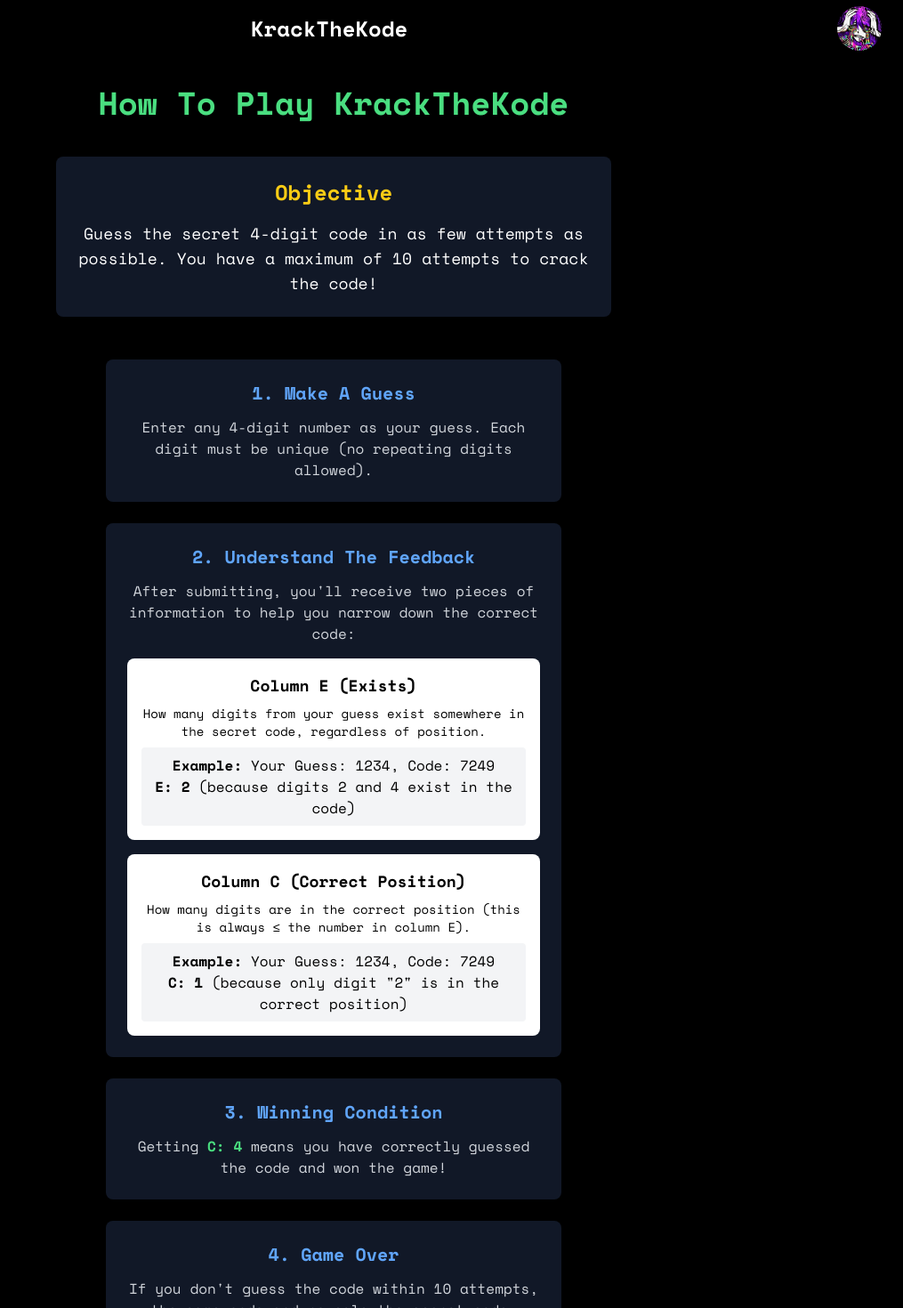
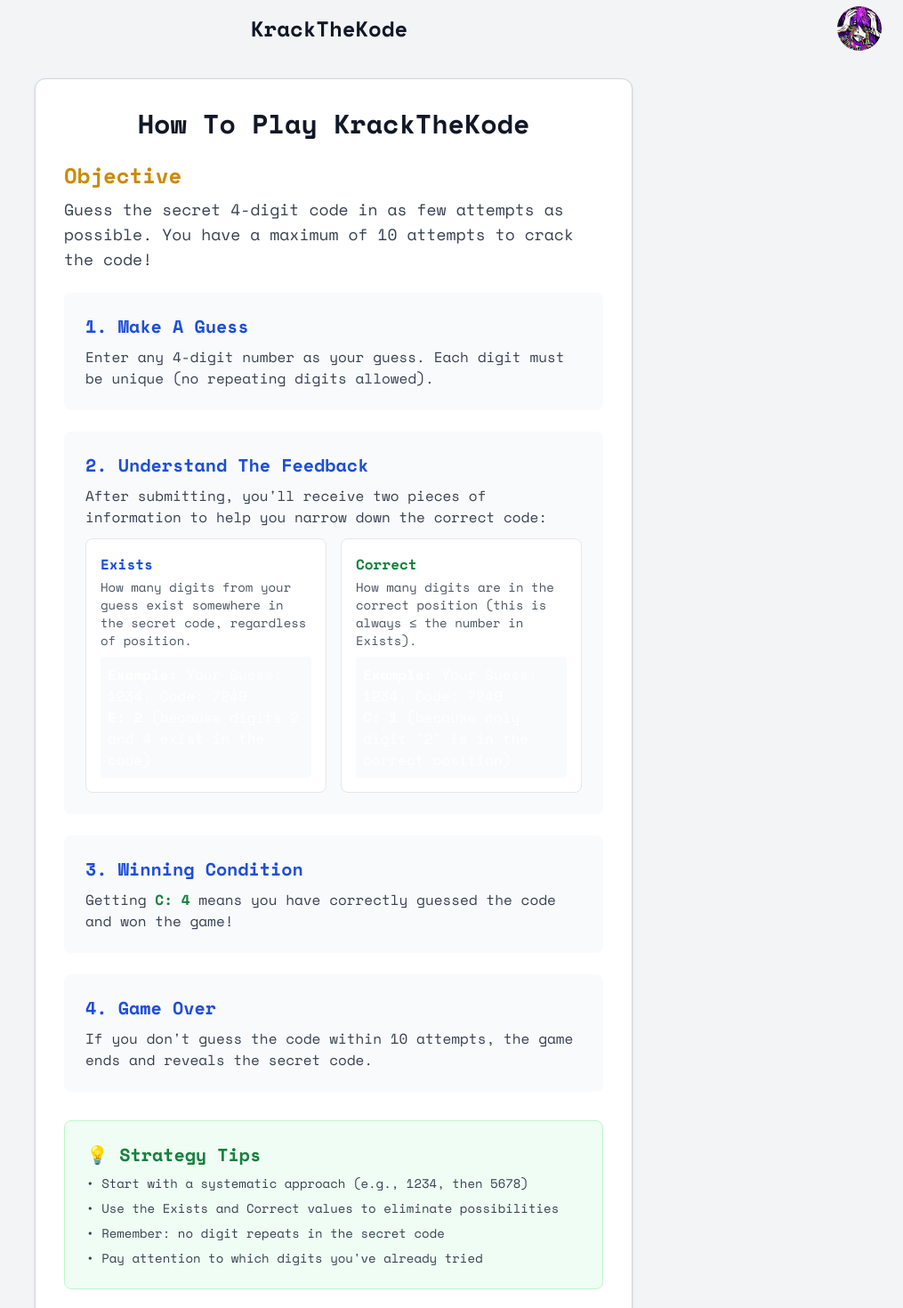
Before and after one commit to Pyrrho-elis/master-mind, a SvelteKit app: page /rules in a window 1280 px wide. Shown: the top 1470 px of the page at 89% size, without its empty margins (265-1280 px from the left). Built offline with nearby package versions, Linux system fonts and the light colour scheme.

Commit message:
refactor Nav and layout styles for improved responsiveness; update game rules page with enhanced structure and styling

```diff
--- a/src/components/Nav.svelte
+++ b/src/components/Nav.svelte
@@ -7,11 +7,11 @@
 	console.log(url);
 </script>
 
-<div class="flex justify-between items-center w-screen text-white h-16 px-6">
+<div class="flex justify-between items-center w-screen text-gray-900 h-16 px-4 sm:px-6">
 	{#if url == '/rules'}
 		<a
 			href="/"
-			class="w-[40px] h-[40px] flex items-center justify-center hover:bg-gray-800 rounded-lg transition-colors"
+			class="w-[40px] h-[40px] flex items-center justify-center hover:bg-gray-100 rounded-lg transition-colors"
 			aria-label="Go back to game"
 		>
 			<IoMdArrowRoundBack />
@@ -19,16 +19,16 @@
 	{:else if url == '/'}
 		<a
 			href="/rules"
-			class="w-[40px] h-[40px] flex items-center justify-center hover:bg-gray-800 rounded-lg transition-colors"
+			class="w-[40px] h-[40px] flex items-center justify-center hover:bg-gray-100 rounded-lg transition-colors"
 			aria-label="View game rules"
 		>
 			<GoInfo />
 		</a>
 	{/if}
-	<h1 class="text-2xl font-black">KrackTheKode</h1>
+	<h1 class="text-xl sm:text-2xl font-black">KrackTheKode</h1>
 	<a
 		href="https://t.me/PyrrhoOfElis"
-		class="w-[50px] h-[50px] flex items-center justify-center hover:bg-gray-800 rounded-full transition-colors"
+		class="w-[40px] h-[40px] sm:w-[50px] sm:h-[50px] flex items-center justify-center hover:bg-gray-100 rounded-full transition-colors"
 		aria-label="Contact developer on Telegram"
 	>
 		<img class="rounded-full w-full h-full object-cover" src="pyrr.jpg" alt="Developer avatar" />
--- a/src/routes/+page.svelte
+++ b/src/routes/+page.svelte
@@ -232,45 +232,47 @@
 	};
 </script>
 
-<div class="flex flex-col h-screen items-center bg-black">
-	<div class="flex justify-between items-center w-screen text-white h-16">
+<div class="min-h-screen bg-gray-100 flex flex-col">
+	<!-- Sticky Header -->
+	<header class="sticky top-0 z-10 bg-white border-b border-gray-200">
+		<div class="max-w-3xl mx-auto flex items-center justify-between h-16 px-4">
 			<Nav />
 		</div>
-	<div
-		class="flex flex-col justify-center items-center p-6 rounded-lg border-2 bg-gray gap-8 my-10 w-[350px] text-black"
-	>
-		<div class="flex justify-between items-center w-full">
-			<p class="text-white text-lg">Attempts: {guess}/{MAX_ATTEMPTS}</p>
-			<button
-				on:click={resetGame}
-				class="text-black rounded-lg p-2 bg-white hover:bg-gray-200 transition-colors"
-			>
-				New Game
-			</button>
+	</header>
+
+	<main class="flex-1 flex flex-col items-center justify-center px-2 sm:px-4 py-6">
+		<div class="w-full max-w-3xl">
+			<div class="text-center mb-4">
+				<p class="text-sm text-gray-600">Attempt {guess} of {MAX_ATTEMPTS}</p>
 			</div>
 
+			<!-- Responsive grid: input and results side by side on md+, stacked on mobile -->
+			<div class="grid grid-cols-1 md:grid-cols-2 gap-6">
+				<!-- Input Card -->
+				<div class="bg-white rounded-xl border border-gray-300 shadow p-4 sm:p-6 flex flex-col justify-between min-h-[340px]">
 					{#if gameWon}
-			<div class="text-center">
-				<h1 class="text-3xl text-green-600 font-bold mb-2">🎉 You Win! 🎉</h1>
-				<p class="text-white">You solved it in {guess} attempts!</p>
+						<div class="text-center py-6 flex-1 flex flex-col justify-center">
+							<div class="text-4xl mb-2">🎉</div>
+							<h2 class="text-2xl font-bold text-green-600 mb-2">You Win!</h2>
+							<p class="text-gray-700 mb-4">You cracked the code in {guess} attempts.</p>
+							<button on:click={resetGame} class="w-full py-2 bg-gray-900 text-white rounded-lg font-semibold hover:bg-gray-800 transition">Play Again</button>
 						</div>
 					{:else if gameOver}
-			<div class="text-center">
-				<h1 class="text-3xl text-red-600 font-bold mb-2">Game Over</h1>
-				<p class="text-white">The code was: <span class="font-bold text-yellow-400">{code}</span></p>
+						<div class="text-center py-6 flex-1 flex flex-col justify-center">
+							<div class="text-4xl mb-2">💥</div>
+							<h2 class="text-2xl font-bold text-red-600 mb-2">Game Over</h2>
+							<p class="text-gray-700 mb-4">The code was <span class="font-mono font-bold">{code}</span></p>
+							<button on:click={resetGame} class="w-full py-2 bg-gray-900 text-white rounded-lg font-semibold hover:bg-gray-800 transition">Try Again</button>
 						</div>
-		{/if}
-
-		{#if !gameWon && !gameOver}
-			<div class="w-full">
-				<div class="mb-4">
-					<label class="block text-white text-sm font-medium mb-2 text-center">
+					{:else}
+						<div class="flex flex-col flex-1 justify-center">
+							<label class="block text-gray-700 text-sm font-medium mb-3 text-center">
 								Enter your 4-digit code (1-9, no repeats)
 							</label>
-					<div bind:this={otpComponent}>
+							<div bind:this={otpComponent} class="flex justify-center gap-2 mb-3">
 								<SvelteOtp
 									disableDefaultStyle="true"
-							separatorClass="border-blue-700 text-3xl font-bold text-white"
+									separatorClass="text-gray-400 text-xl mx-1"
 									placeholder="•"
 									separator="-"
 									numberOnly
@@ -280,47 +282,48 @@
 									disabled={isSubmitting}
 								/>
 							</div>
-				</div>
-
 							{#if inputError}
-					<p class="text-red-500 text-sm mb-4 text-center">{inputError}</p>
+								<p class="text-red-600 text-sm text-center mb-2">{inputError}</p>
 							{/if}
-
 							<button
 								on:click={handleSolve}
 								disabled={!valid || isSubmitting}
-					class="w-full text-black my-4 rounded-lg p-3 bg-white hover:bg-gray-200 transition-colors disabled:opacity-50 disabled:cursor-not-allowed font-semibold"
+								class="w-full py-3 bg-gray-900 text-white rounded-lg font-semibold hover:bg-gray-800 disabled:bg-gray-300 disabled:cursor-not-allowed transition"
 							>
-					{isSubmitting ? 'Cracking...' : 'Crack Code'}
+								{isSubmitting ? 'Checking...' : 'Submit'}
 							</button>
-
-				<div class="text-center text-white text-sm opacity-75">
-					<p>💡 Just start typing! Press Enter to submit, Escape to clear</p>
-				</div>
 						</div>
 					{/if}
+				</div>
 
-		<div class="flex justify-between gap-10">
-			<div class="text-white flex flex-col justify-center items-center">
-				<h1 class="text-xl font-bold">A</h1>
-				{#each score as a}
-					<p class="text-white">{a.attempt}</p>
-				{/each}
+				<!-- Results Card -->
+				<div class="bg-white rounded-xl border border-gray-300 shadow p-4 sm:p-6 flex flex-col min-h-[340px]">
+					<div class="flex justify-between items-center mb-2">
+						<p class="text-gray-800 text-base font-semibold tracking-wide">Attempts</p>
+						<button
+							on:click={resetGame}
+							class="px-3 py-1 bg-gray-900 text-white rounded text-sm hover:bg-gray-800 transition-colors"
+						>
+							New Game
+						</button>
 					</div>
-			<hr class="border-l-8 h-full w-[1px]" />
-			<div class="text-white flex flex-col justify-center items-center">
-				<h1 class="text-xl font-bold">E</h1>
-				{#each score as a}
-					<p class="text-white">{a.exists}</p>
-				{/each}
+					<div class="flex justify-between text-xs text-gray-500 mb-2">
+						<span>Attempt</span>
+						<span>Exists</span>
+						<span>Correct</span>
 					</div>
-			<div class="border-l-8 h-full w-[1px]" />
-			<div class="text-white flex flex-col justify-center items-center">
-				<h1 class="text-xl font-bold">C</h1>
-				{#each score as a}
-					<p class="text-white">{a.correctSpot}</p>
+					<div class="max-h-60 overflow-y-auto rounded bg-gray-50 border border-gray-200">
+						{#each score as attempt, i}
+							<div class="flex justify-between items-center py-2 px-2
+								{(i % 2 === 0) ? 'bg-white' : 'bg-gray-50'}">
+								<span class="font-mono font-bold text-gray-900">{attempt.attempt}</span>
+								<span class="text-blue-600 font-bold">{attempt.exists}</span>
+								<span class="text-green-600 font-bold">{attempt.correctSpot}</span>
+							</div>
 						{/each}
 					</div>
 				</div>
 			</div>
 		</div>
+	</main>
+</div>
--- a/src/routes/rules/+page.svelte
+++ b/src/routes/rules/+page.svelte
@@ -1,59 +1,53 @@
 <script src="$lib/confetti.MIDIInput.js">
 	import { onMount } from 'svelte';
-	import { SvelteToast } from '@zerodevx/svelte-toast';
-	import { toast } from '@zerodevx/svelte-toast';
 	import IoMdArrowRoundBack from 'svelte-icons/io/IoMdArrowRoundBack.svelte';
 	import Nav from '../../components/Nav.svelte';
 </script>
 
-<div class="flex-1 flex-col min-h-screen items-center bg-black text-white">
+<div class="min-h-screen bg-gray-100 flex flex-col">
 	<Nav />
-	<div class="flex flex-col gap-6 text-center max-w-2xl mx-auto px-6 py-8">
-		<h1 class="text-4xl font-bold text-green-400 mb-4">How To Play KrackTheKode</h1>
+	<main class="flex-1 flex flex-col items-center px-2 sm:px-4 py-6">
+		<div class="w-full max-w-2xl">
+			<div class="bg-white rounded-xl border border-gray-300 shadow p-4 sm:p-8">
+				<h1 class="text-2xl sm:text-3xl font-bold text-gray-900 mb-6 text-center">How To Play KrackTheKode</h1>
 
-		<div class="bg-gray-900 rounded-lg p-6 mb-6">
-			<h2 class="text-2xl font-semibold text-yellow-400 mb-4">Objective</h2>
-			<p class="text-lg">
-				Guess the secret 4-digit code in as few attempts as possible. You have a maximum of 10
-				attempts to crack the code!
+				<div class="mb-6">
+					<h2 class="text-lg sm:text-2xl font-semibold text-yellow-600 mb-2">Objective</h2>
+					<p class="text-gray-700 text-base sm:text-lg">
+						Guess the secret 4-digit code in as few attempts as possible. You have a maximum of 10 attempts to crack the code!
 					</p>
 				</div>
 
-		<ol class="flex flex-col gap-6 justify-center items-center">
-			<li class="bg-gray-900 rounded-lg p-6 w-full max-w-lg">
-				<h3 class="text-xl font-semibold text-blue-400 mb-3">1. Make A Guess</h3>
-				<p class="text-gray-300">
-					Enter any 4-digit number as your guess. Each digit must be unique (no repeating digits
-					allowed).
+				<ol class="flex flex-col gap-6">
+					<li class="bg-gray-50 rounded-lg p-4 sm:p-6 w-full">
+						<h3 class="text-base sm:text-xl font-semibold text-blue-700 mb-2">1. Make A Guess</h3>
+						<p class="text-gray-700">
+							Enter any 4-digit number as your guess. Each digit must be unique (no repeating digits allowed).
 						</p>
 					</li>
 
-			<li class="bg-gray-900 rounded-lg p-6 w-full max-w-lg">
-				<h3 class="text-xl font-semibold text-blue-400 mb-3">2. Understand The Feedback</h3>
-				<p class="text-gray-300 mb-4">
-					After submitting, you'll receive two pieces of information to help you narrow down the
-					correct code:
+					<li class="bg-gray-50 rounded-lg p-4 sm:p-6 w-full">
+						<h3 class="text-base sm:text-xl font-semibold text-blue-700 mb-2">2. Understand The Feedback</h3>
+						<p class="text-gray-700 mb-3">
+							After submitting, you'll receive two pieces of information to help you narrow down the correct code:
 						</p>
-
-				<div class="space-y-4">
-					<div class="bg-white text-black p-4 rounded-lg">
-						<h4 class="font-bold text-lg mb-2">Column E (Exists)</h4>
-						<p class="text-sm">
-							How many digits from your guess exist somewhere in the secret code, regardless of
-							position.
+						<div class="flex flex-col sm:flex-row gap-4">
+							<div class="bg-white border border-gray-200 p-4 rounded-lg flex-1">
+								<h4 class="font-bold text-base mb-1 text-blue-700">Exists</h4>
+								<p class="text-sm text-gray-600">
+									How many digits from your guess exist somewhere in the secret code, regardless of position.
 								</p>
-						<div class="mt-2 p-2 bg-gray-100 rounded">
+								<div class="mt-2 p-2 bg-gray-50 rounded">
 									<strong>Example:</strong> Your Guess: 1234, Code: 7249<br />
 									<strong>E: 2</strong> (because digits 2 and 4 exist in the code)
 								</div>
 							</div>
-
-					<div class="bg-white text-black p-4 rounded-lg">
-						<h4 class="font-bold text-lg mb-2">Column C (Correct Position)</h4>
-						<p class="text-sm">
-							How many digits are in the correct position (this is always ≤ the number in column E).
+							<div class="bg-white border border-gray-200 p-4 rounded-lg flex-1">
+								<h4 class="font-bold text-base mb-1 text-green-700">Correct</h4>
+								<p class="text-sm text-gray-600">
+									How many digits are in the correct position (this is always ≤ the number in Exists).
 								</p>
-						<div class="mt-2 p-2 bg-gray-100 rounded">
+								<div class="mt-2 p-2 bg-gray-50 rounded">
 									<strong>Example:</strong> Your Guess: 1234, Code: 7249<br />
 									<strong>C: 1</strong> (because only digit "2" is in the correct position)
 								</div>
@@ -61,30 +55,31 @@
 						</div>
 					</li>
 
-			<li class="bg-gray-900 rounded-lg p-6 w-full max-w-lg">
-				<h3 class="text-xl font-semibold text-blue-400 mb-3">3. Winning Condition</h3>
-				<p class="text-gray-300">
-					Getting <strong class="text-green-400">C: 4</strong> means you have correctly guessed the code
-					and won the game!
+					<li class="bg-gray-50 rounded-lg p-4 sm:p-6 w-full">
+						<h3 class="text-base sm:text-xl font-semibold text-blue-700 mb-2">3. Winning Condition</h3>
+						<p class="text-gray-700">
+							Getting <span class="font-bold text-green-700">C: 4</span> means you have correctly guessed the code and won the game!
 						</p>
 					</li>
 
-			<li class="bg-gray-900 rounded-lg p-6 w-full max-w-lg">
-				<h3 class="text-xl font-semibold text-blue-400 mb-3">4. Game Over</h3>
-				<p class="text-gray-300">
+					<li class="bg-gray-50 rounded-lg p-4 sm:p-6 w-full">
+						<h3 class="text-base sm:text-xl font-semibold text-blue-700 mb-2">4. Game Over</h3>
+						<p class="text-gray-700">
 							If you don't guess the code within 10 attempts, the game ends and reveals the secret code.
 						</p>
 					</li>
 				</ol>
 
-		<div class="bg-green-900 rounded-lg p-6 mt-6">
-			<h3 class="text-xl font-semibold text-green-400 mb-2">💡 Strategy Tips</h3>
-			<ul class="text-left space-y-2 text-gray-300">
+				<div class="bg-green-50 border border-green-200 rounded-lg p-4 sm:p-6 mt-8">
+					<h3 class="text-base sm:text-xl font-semibold text-green-700 mb-2">💡 Strategy Tips</h3>
+					<ul class="text-left space-y-2 text-gray-700 text-sm">
 						<li>• Start with a systematic approach (e.g., 1234, then 5678)</li>
-				<li>• Use the E and C values to eliminate possibilities</li>
+						<li>• Use the Exists and Correct values to eliminate possibilities</li>
 						<li>• Remember: no digit repeats in the secret code</li>
 						<li>• Pay attention to which digits you've already tried</li>
 					</ul>
 				</div>
 			</div>
 		</div>
+	</main>
+</div>
```
Lines whose indentation alone changed are shown as unchanged.
